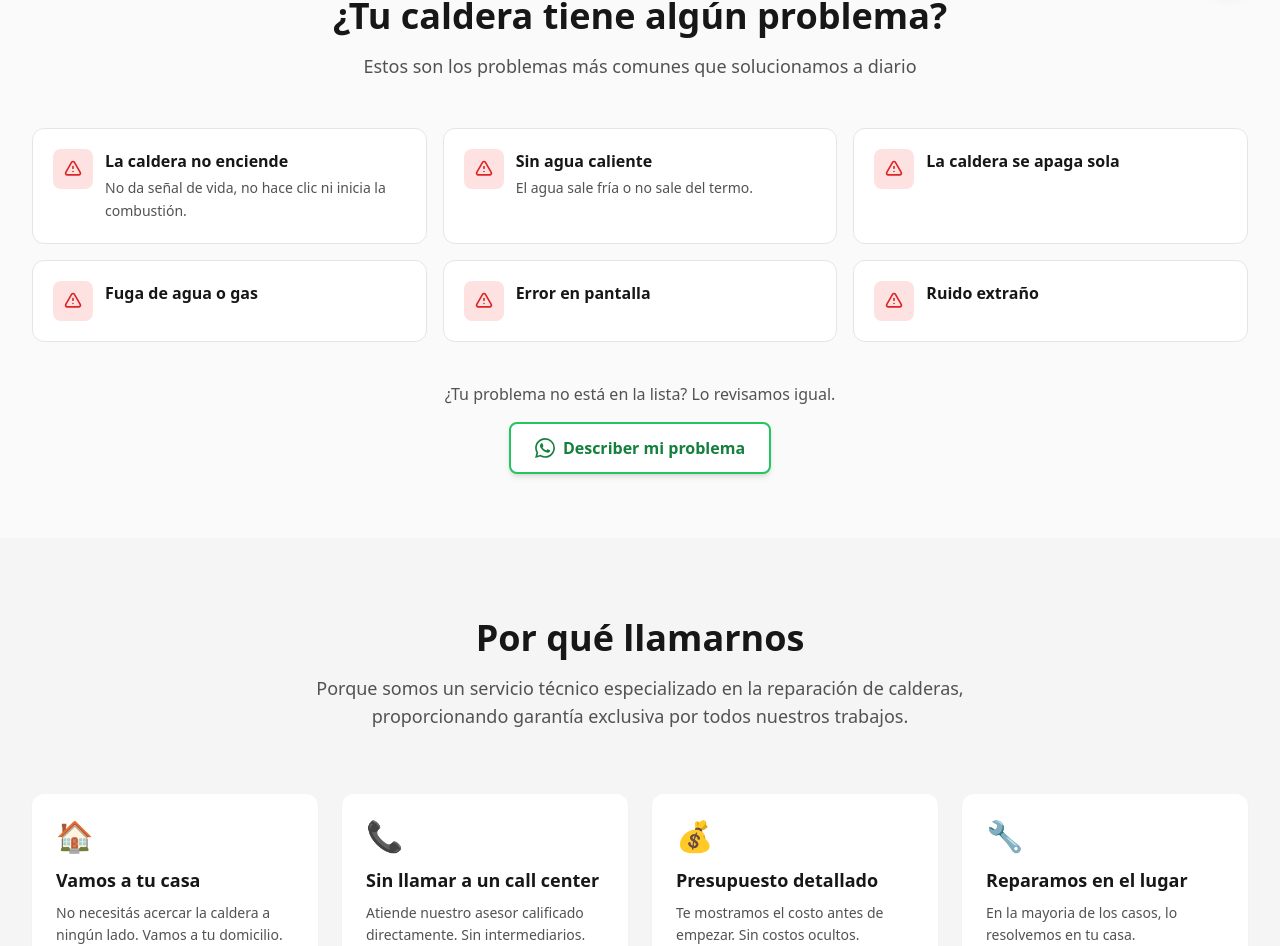
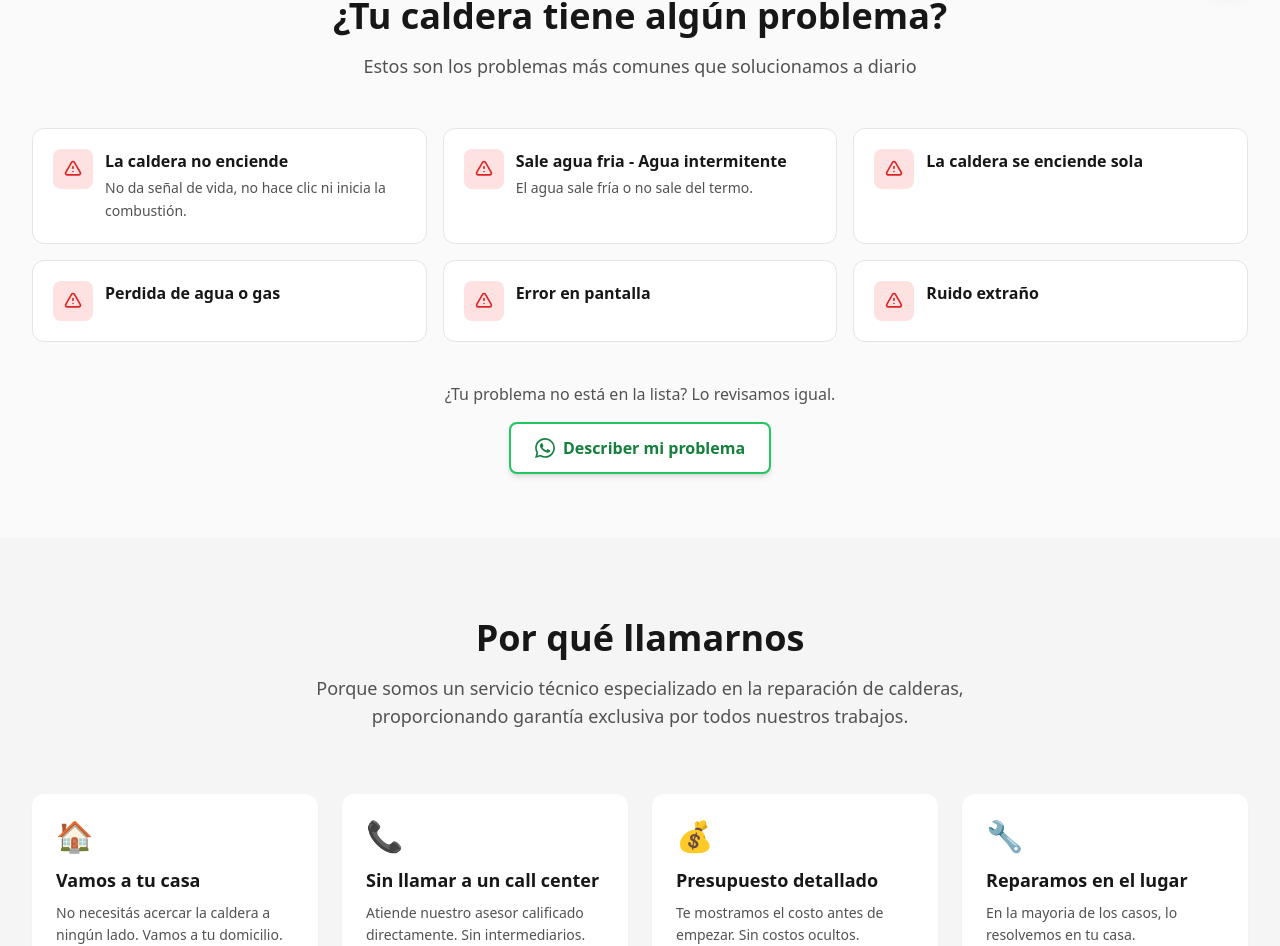
Before and after one commit to tomas0011/calderas-ya, a Next.js app: page / in a window 1280 px wide. Shown: the part 788-1734 px from the top of the page. Built offline with nearby package versions, Linux system fonts and the light colour scheme.

Commit message:
labels de "tu caldera tiene algun problema" - WIP - PREGUNTAR

```diff
--- a/components/ProblemasComunes.tsx
+++ b/components/ProblemasComunes.tsx
@@ -12,16 +12,16 @@ const problemas = [
     keywords: 'caldera no enciende, no prende caldera',
   },
   {
-    titulo: 'Sin agua caliente',
+    titulo: 'Sale agua fria - Agua intermitente',
     descripcion: 'El agua sale fría o no sale del termo.',
     keywords: 'agua caliente no sale, caldera no calienta agua',
   },
   {
-    titulo: 'La caldera se apaga sola',
-    keywords: 'caldera se apaga, corte de暖气',
+    titulo: 'La caldera se enciende sola',
+    keywords: 'caldera se enciende, corte de暖气',
   },
   {
-    titulo: 'Fuga de agua o gas',
+    titulo: 'Perdida de agua o gas',
     keywords: 'fuga agua caldera, olor a gas',
   },
   {
```
